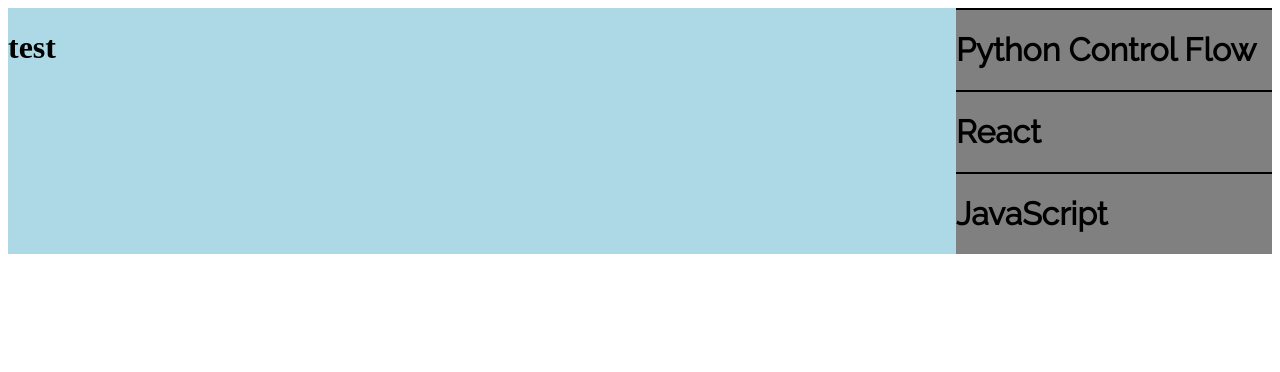
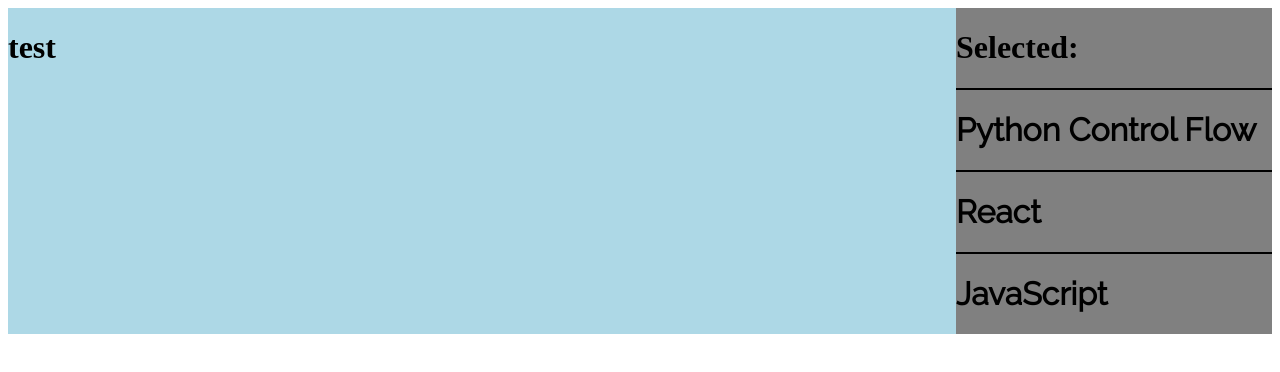
Before and after one commit to mford008/ls-video-player, a Vue app: page / in a window 1280 px wide. Shown: the top 372 px of the page. Built offline with nearby package versions, Linux system fonts and the light colour scheme.

Commit message:
Store added

```diff
--- a/public/data.json
+++ b/public/data.json
@@ -21,6 +21,7 @@
     "id": "2",
     "assign_date": "",
     "completed": false,
+    "content": "<h1>Intro</h1>\n<video src='jwplayer.com/oaw49r8vhfsiah4u' />",
     "sections": [
         {
             "title": "React Intro Lecture",
@@ -37,6 +38,7 @@
     "id": "3",
     "assign_date": "",
     "completed": false,
+    "content": "<h1>Intro</h1>\n<video src='jwplayer.com/oaw49r8vhfsiah4u' />",
     "sections": [
         {
             "title": "JS Intro Lecture",
--- a/src/App.vue
+++ b/src/App.vue
@@ -1,6 +1,7 @@
 <template>
   <div class="container">
-    <VideoPlayer :items="items" class="videoPlayer" />
+    <!-- v-html="linkfromlecture" -->
+    <VideoPlayer :items="items" :selectedVideo="selectedVideo" class="videoPlayer" />
     <List :items="items" class="list" />
   </div>
 </template>
@@ -8,6 +9,8 @@
 <script>
 import List from './components/List.vue';
 import VideoPlayer from './components/VideoPlayer.vue';
+import { store } from "./store.js";
+
 
 export default {
   name: 'App',
@@ -18,6 +21,7 @@
   data() {
     return {
       items: [],
+      selectedVideo: store.state.selectedVideo,
     }
   },
   mounted: function () {
@@ -27,9 +31,17 @@
     })
     .then((data) => {
       console.log(data);
+      console.log('store', store);
       this.items = data;
     });
-  }
+  },
+  // methods: {
+  //   updateVideo() {
+    // TODO: set up as watch
+  //     this.selectedVideo = store.state.selectedVideo;
+  //     console.log('from app new video', store.state.selectedVideo);
+  //   },
+  // }
 }
 
 </script>
--- a/src/components/List.vue
+++ b/src/components/List.vue
@@ -1,5 +1,6 @@
 <template>
   <div>
+    <h1 @click="check" >Selected: {{ this.lectureName() }}</h1>
     <ul class="list">
       <ListItem
         v-for="item in items"
@@ -13,16 +14,39 @@
 
 <script>
 import ListItem from './ListItem.vue'
+import { store } from "../store.js";
 
 export default {
   name: 'List',
+  data() {
+    return {
+      storeState: store.state,
+    }
+  },
   components: {
     ListItem
   },
+  // data() {
+  //   return {
+  //     selectedVideo: store.state.selectedVideo,
+  //   }
+  // },
   props: {
     items: Array,
+    // selectedVideo: {
+    //   type: Object,
+    //   value: store.state.selectedVideo,
+    // }
+  },
+  methods: {
+    check() {
+      console.log('store.state.selected', store.state.selectedVideo);
+    },
+
+    lectureName() {
+      return this.storeState.selectedVideo.title;
+    }
   }
-
 }
 </script>
 
--- a/src/components/ListItem.vue
+++ b/src/components/ListItem.vue
@@ -1,20 +1,35 @@
 <template>
-  <div class="listItem">
+  <div class="listItem" @click="selectLecture">
     <h1>{{ item.title }}</h1>
   </div>
 </template>
 
 <script>
+import { store } from "../store.js";
+
 export default {
   name: 'ListItem',
+  data() {
+    return {
+      storeState: store.state,
+    }
+  },
   props: {
     item: {
         type: Object,
         value: '',
     }
-  }
+  },
+  methods: {
+    selectLecture() {
+      this.storeState.selectedVideo = this.item;
+      // let newVideo = this.item;
+      // this.$emit('update', newVideo);
+      // console.log('emitted: ', newVideo);
+    }
+  },
+}
 
-}
 </script>
 
 <style>
--- a/src/components/VideoPlayer.vue
+++ b/src/components/VideoPlayer.vue
@@ -1,13 +1,26 @@
 <template>
   <div class="videoPlayer">
       <h1>test</h1>
+      <h2>{{storeState.selectedVideo.title}}</h2>
   </div>
 </template>
 
 <script>
+import { store } from "../store.js";
 
 export default {
   name: 'List',
+  data() {
+    return {
+      storeState: store.state,
+    }
+  },
+  props: {
+    selectedVideo: {
+        type: Object,
+        value: {},
+    }
+  }
 }
 </script>
 
--- /dev/null
+++ b/src/store.js
@@ -0,0 +1,5 @@
+export const store = {
+    state: {
+      selectedVideo: {},
+    },
+  };
```
Also changed, not shown: 1 other file (tests, documents, lock files or other folders).
